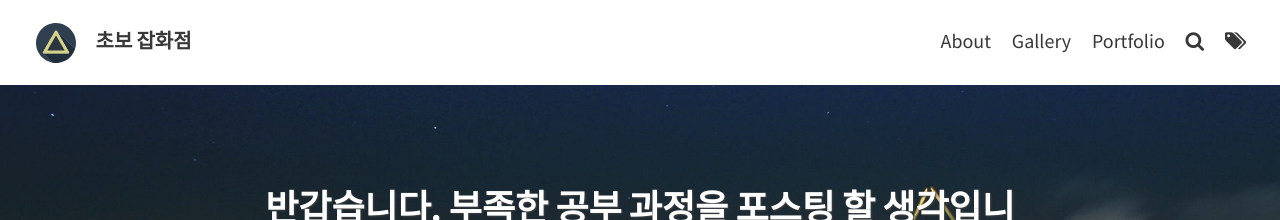
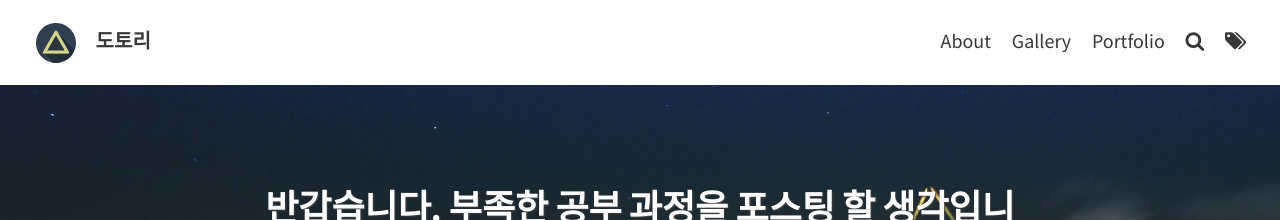
Before and after one commit to jjkrose/jjkrose.github.io, a Jekyll site: the page built from index.html, in a window 1280 px wide. Shown: the top 220 px of the page. Built offline with Jekyll 4.4.1, drawn with Linux system fonts in a browser that asks for light colours; the list of posts is cut into pages by our own code.

Commit message:
Update _config.yml

```diff
--- a/_config.yml
+++ b/_config.yml
@@ -8,7 +8,7 @@ description: "A website with blog posts and pages" # used by search engines
 # THEME-SPECIFIC CONFIGURATION
 theme_settings:
   # Meta
-  title: 초보 잡화점 # blog's title
+  title: 도토리  # blog's title
   avatar: assets/img/triangle.svg
   favicon: assets/favicon.ico
   gravatar: # Email MD5 hash
```
